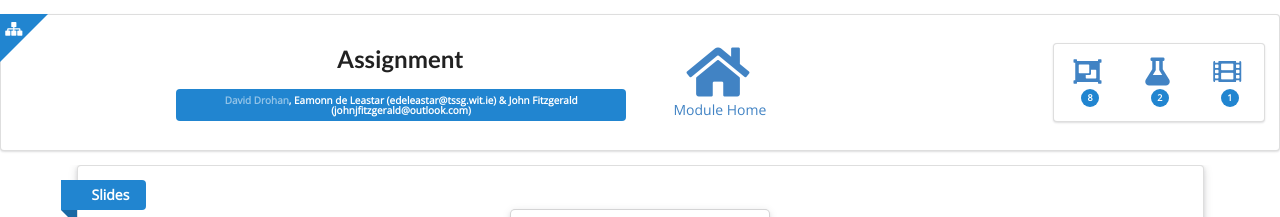
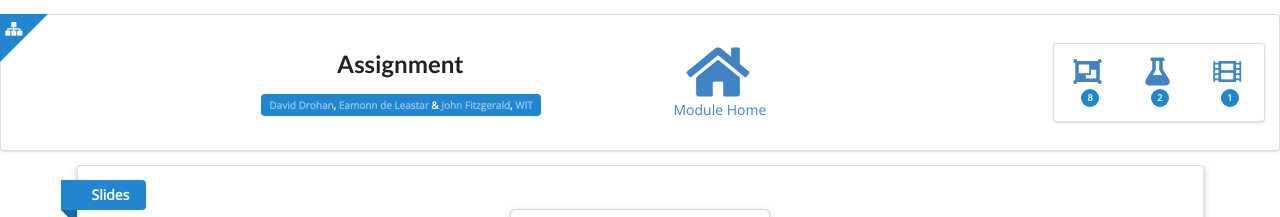
Before and after one commit to ddrohan/wit-mad-msc-2018, a plain HTML site: page topic00/index.html in a window 1280 px wide. Shown: the top 217 px of the page. Drawn offline with nearby package versions, Linux system fonts and the light colour scheme.

Commit message:
More minor updates

```diff
--- a/topic00/index.html
+++ b/topic00/index.html
@@ -77,7 +77,7 @@ figcaption
   <div class="ui six wide column">
     <h2> Assignment </h2>
     <div class="ui tiny blue label">
-      <a href="mailto:ddrohan@wit.ie">David Drohan</a>, Eamonn de Leastar (edeleastar@tssg.wit.ie) & John Fitzgerald (johnjfitzgerald@outlook.com)
+      <a href="mailto:ddrohan@wit.ie">David Drohan</a>, <a href="mailto:edeleastar@wit.ie">Eamonn de Leastar</a> & <a href="mailto:johnjfitzgerald@outlook.com">John Fitzgerald</a>, <a href="https://www.wit.ie/schools/science/department_of_computing_maths"> WIT </a>
     </div>
   </div>
 
```
Also changed, not shown: index.html (+1 -1 lines), labwall.html (+1 -1 lines), talkwall.html (+1 -1 lines), topic00-profile/index.html (+1 -1 lines), topic01-overview-and-tools/index.html (+1 -1 lines), topic07-supplementary/index.html (+1 -1 lines), videowall.html (+1 -1 lines).
